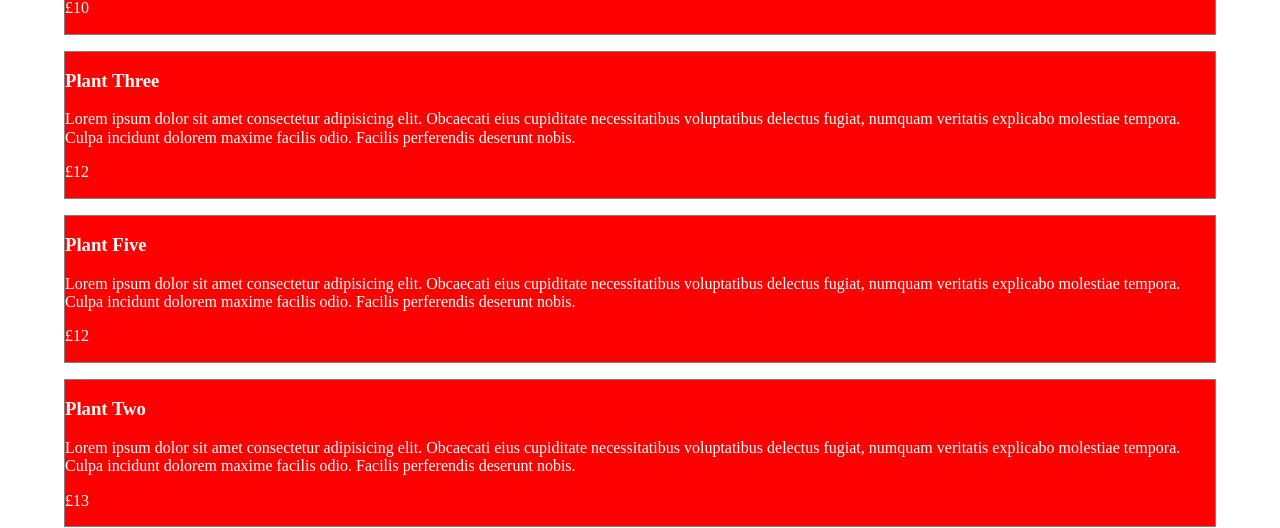
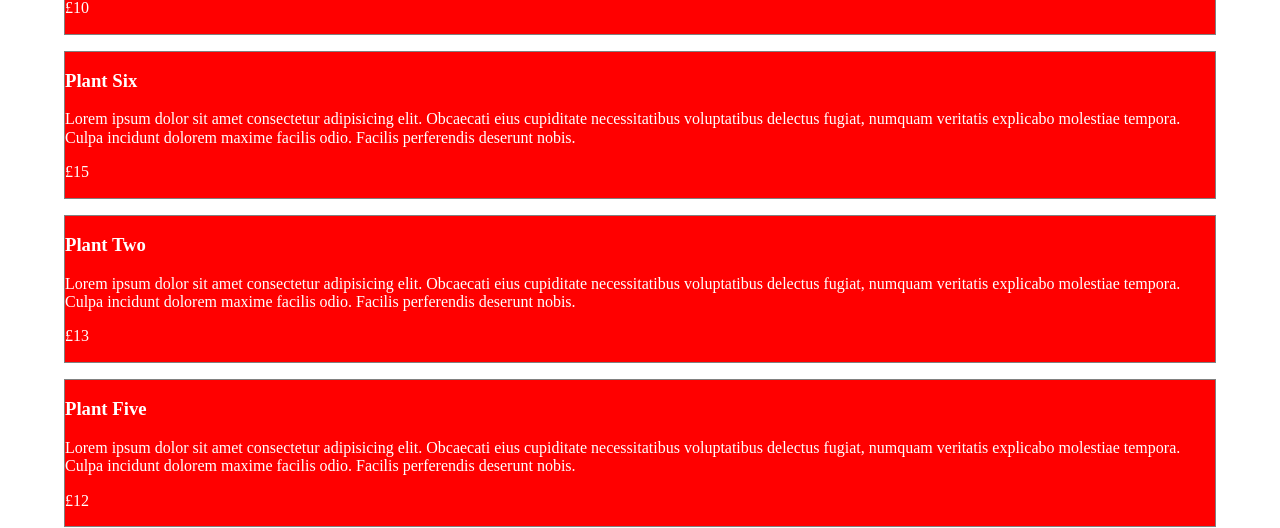
Before and after one commit to christocarr/leaves, a React (Create React App) app: page / in a window 1280 px wide. Shown: the part 255-783 px from the top of the page. Built offline with nearby package versions, Linux system fonts and the light colour scheme.

Commit message:
Modify: add useEffect for sortedData and refactor

```diff
--- a/src/pages/Home.js
+++ b/src/pages/Home.js
@@ -9,22 +9,23 @@ function Home() {
 	const productsData = useContext(productContext);
 	const [searchResults, setSearchResults] = useState([]);
 	const [searchTerm, setSearchTerm] = useState('');
-	const [sortSelect, setSortSelect] = useState('');
+	const [sortSelect, setSortSelect] = useState('popularity');
 	const [sortedData, setSortedData] = useState([]);
 
 	useEffect(() => {
-		const lowToHighPriceSort = productsData.sort((a, b) => {
-			return a.price > b.price ? 1 : -1;
-		});
+		setSortedData(productsData.sort((a, b) => a.popularity > b.popularity ? 1 : -1))
+	}, [productsData])
 
-		setSortedData(lowToHighPriceSort);
+	useEffect(() => {
+		// const lowToHighPriceSort = productsData.sort((a, b) => {
+		// 	return a.price > b.price ? 1 : -1;
+		// });
 
-		const filteredProducts = sortedData.filter(({ name }) =>
+		setSearchResults(sortedData.filter(({ name }) =>
 			name.toLowerCase().includes(searchTerm.toLowerCase())
-		);
+		));
 
-		setSearchResults(filteredProducts);
-	}, [productsData, searchTerm, sortSelect, sortedData]);
+	}, [searchTerm, sortedData]);
 
 	return (
 		<>
```
